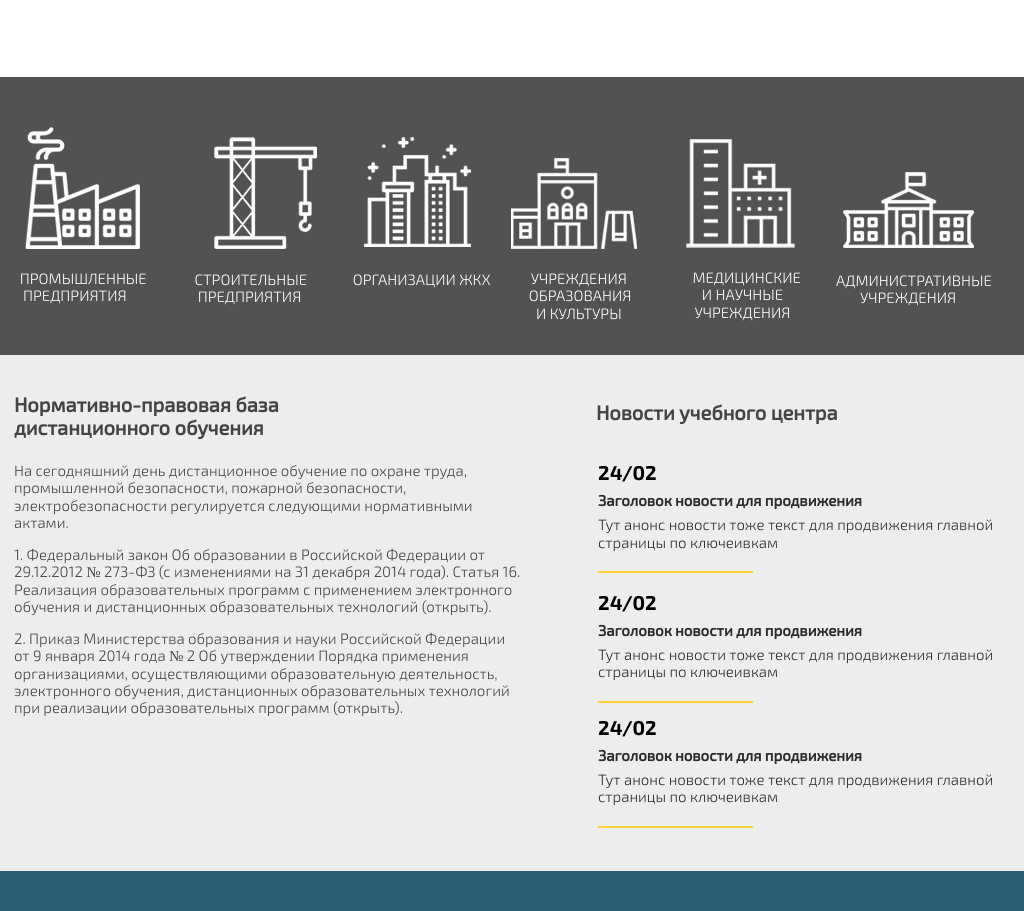
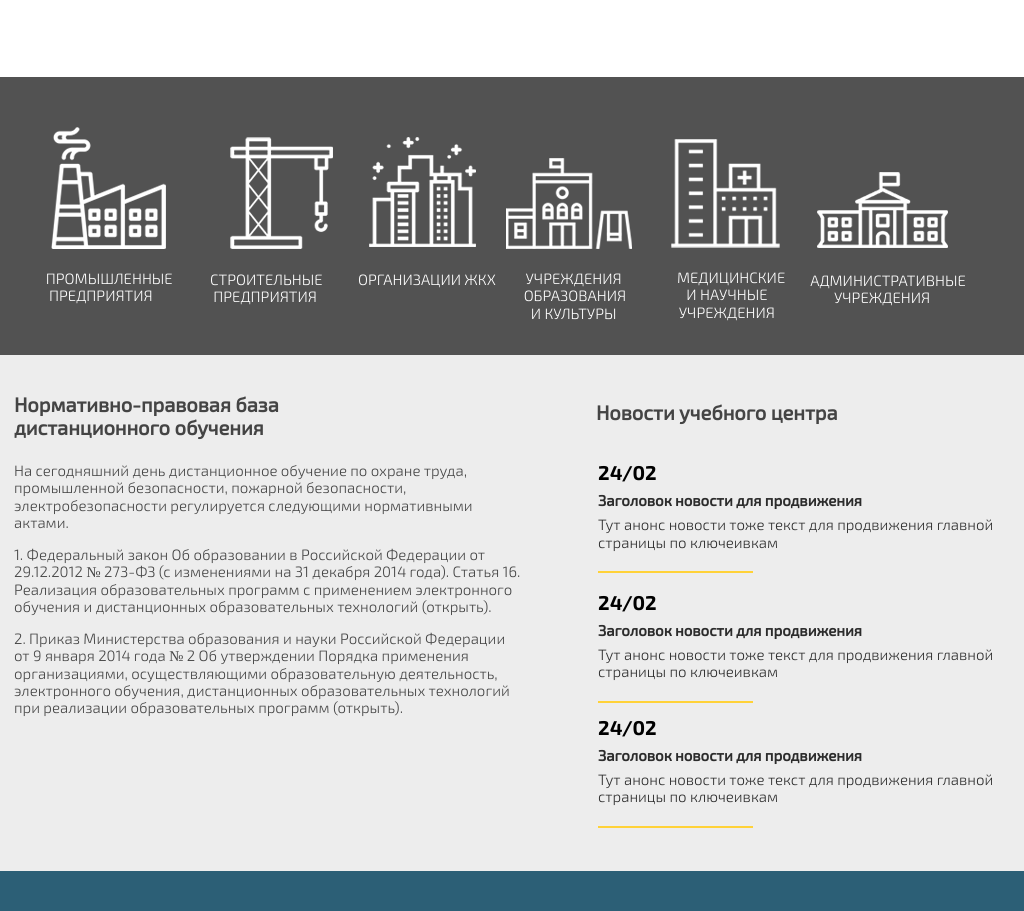
Before and after one commit to alisam1/STBT, a plain HTML site: page index.html in a window 1024 px wide. Shown: the part 3047-3958 px from the top of the page. Drawn offline with Linux system fonts and the light colour scheme.

Commit message:
Deploy alisam1/STBT to github.com/alisam1/STBT.git:gh-pages

```diff
--- a/css/style.css
+++ b/css/style.css
@@ -1202,7 +1202,9 @@ template {
   position: relative;
   top: 50px;
   -ms-flex-pack: distribute;
-      justify-content: space-around; }
+      justify-content: space-around;
+  width: 65%;
+  margin: 0 auto; }
 
 .clients__item--prom img {
   position: relative;
@@ -1274,6 +1276,10 @@ template {
   right: 37px;
   top: 50px;
   text-align: right; }
+
+@media screen and (min-width: 960px) and (max-width: 1200px) {
+  .clients__list {
+    width: 90%; } }
 
 .documents {
   display: -webkit-box;
```
Also changed, not shown: css/style.min.css.
